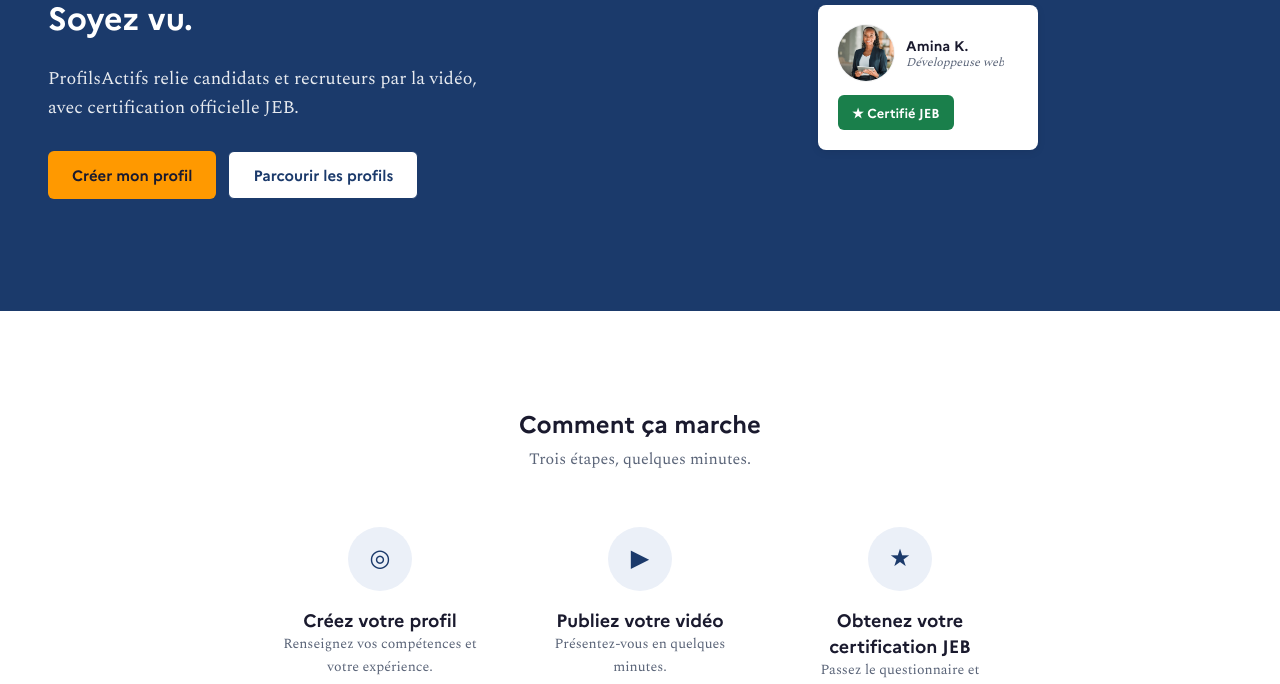
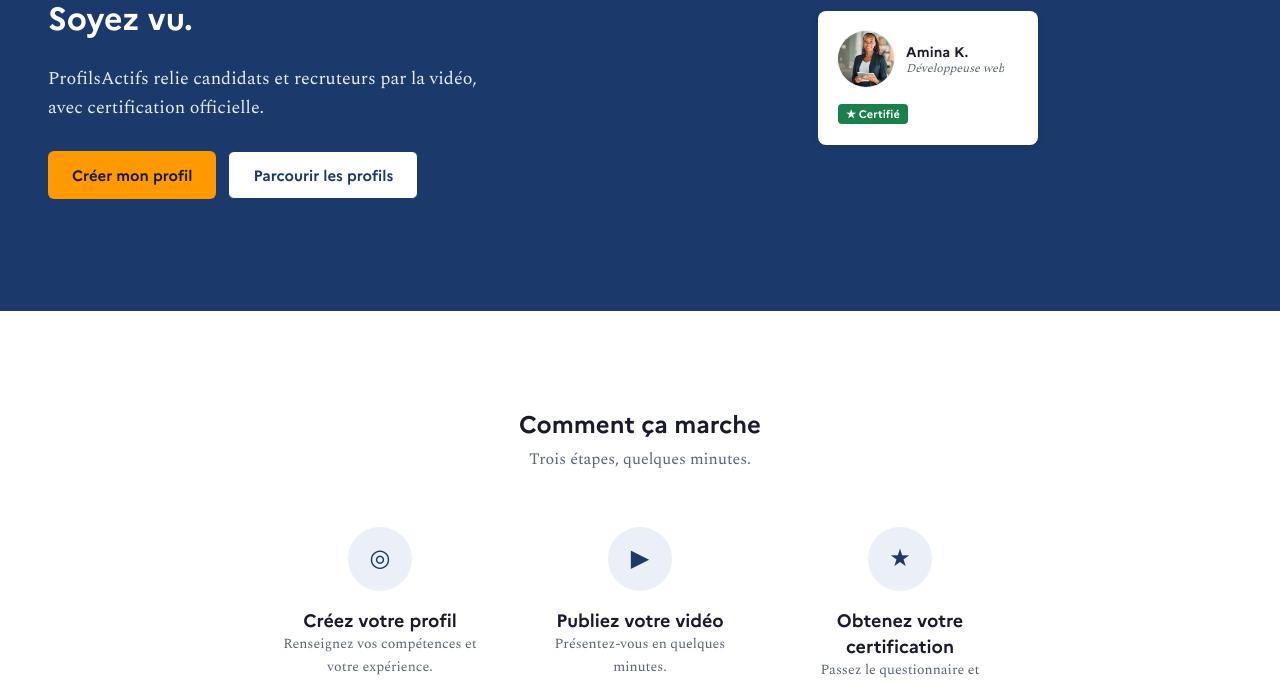
Before and after one commit to Nexlein/Survivor-ProfilsActifs, a Next.js app in the folder frontend/: page / in a window 1280 px wide. Shown: the part 261-945 px from the top of the page. Built offline with nearby package versions, Linux system fonts and the light colour scheme; no server answers.

Commit message:
fix: remove jeb mentions on the code

```diff
--- a/frontend/src/app/design-system/page.tsx
+++ b/frontend/src/app/design-system/page.tsx
@@ -56,7 +56,7 @@ export default function DesignSystemPage() {
       <section className="flex flex-col gap-4">
         <h2>Badges &amp; chips</h2>
         <div className="flex flex-wrap gap-3 items-center">
-          <Badge variant="success">★ Certifié JEB</Badge>
+          <Badge variant="success">★ Certifié</Badge>
           <Badge variant="neutral">Certification en cours</Badge>
           <Badge variant="admin">ADMIN</Badge>
           <Badge variant="vue">Vue</Badge>
--- a/frontend/src/app/page.tsx
+++ b/frontend/src/app/page.tsx
@@ -19,7 +19,7 @@ const STEPS = [
   },
   {
     icon: "★",
-    title: "Obtenez votre certification JEB",
+    title: "Obtenez votre certification",
     description: "Passez le questionnaire et décrochez votre badge.",
   },
 ];
@@ -94,7 +94,7 @@ export default function Home() {
         <div className="flex-1 flex flex-col gap-7 max-w-lg">
           <h1 className="text-white">Valorisez vos compétences. Soyez vu.</h1>
           <p className="font-body text-lg leading-relaxed text-white/90 max-w-md">
-            ProfilsActifs relie candidats et recruteurs par la vidéo, avec certification officielle JEB.
+            ProfilsActifs relie candidats et recruteurs par la vidéo, avec certification officielle.
           </p>
           <div className="flex gap-3 flex-wrap justify-center md:justify-start w-full md:w-auto">
             <HeroActions />
--- a/frontend/src/app/profils/[id]/page.tsx
+++ b/frontend/src/app/profils/[id]/page.tsx
@@ -120,7 +120,7 @@ export default function PublicProfilePage() {
 
         {profile.hasCertificationBadge ? (
           <div className="mb-4">
-            <Badge variant="success">★ Certifié JEB</Badge>
+            <Badge variant="success">★ Certifié</Badge>
             {profile.certificationScore !== null && (
               <p className="text-center text-[13px] text-text-secondary mt-1.5">
                 Score : {profile.certificationScore}/1000
--- a/frontend/src/app/profils/page.tsx
+++ b/frontend/src/app/profils/page.tsx
@@ -160,7 +160,7 @@ export default function ProfileCatalogPage() {
         />
         <Checkbox
           id="filter-certified"
-          label="Certifié JEB uniquement"
+          label="Certifié uniquement"
           wrapperClassName="items-center mb-4"
           checked={certifiedOnly}
           onChange={(e) => setCertifiedOnly(e.target.checked)}
--- a/frontend/src/app/questionnaire/page.tsx
+++ b/frontend/src/app/questionnaire/page.tsx
@@ -19,7 +19,7 @@ import { useRequireAuth } from "@/lib/use-require-auth";
 type ViewState = "loading" | "intro" | "question" | "pass" | "fail" | "error";
 
 export default function QuestionnairePage() {
-  usePageTitle("Questionnaire de certification JEB");
+  usePageTitle("Questionnaire de certification");
   const authReady = useRequireAuth();
   const [view, setView] = useState<ViewState>("loading");
   const [loadError, setLoadError] = useState<string | null>(null);
@@ -105,7 +105,7 @@ export default function QuestionnairePage() {
   if (view === "intro") {
     return (
       <main className="max-w-xl mx-auto px-6 py-16 text-center">
-        <h1 className="mb-4">Questionnaire de Certification JEB</h1>
+        <h1 className="mb-4">Questionnaire de Certification</h1>
         <p className="font-body text-[15px] leading-6 text-text mb-3">
           Ce questionnaire évalue vos aptitudes professionnelles transversales : communication,
           organisation, adaptabilité. Il comprend {questions.length} questions. Votre progression est
@@ -210,7 +210,7 @@ export default function QuestionnairePage() {
     return (
       <main className="bg-bg-secondary py-16 px-6 text-center">
         <div className="w-20 h-20 rounded-full bg-success text-white font-bold text-xl flex items-center justify-center mx-auto mb-5">
-          JEB ★
+          ★
         </div>
         <h1 className="text-success mb-2.5">
           Félicitations ! Vous avez obtenu votre badge de certification.
@@ -229,7 +229,7 @@ export default function QuestionnairePage() {
   return (
     <main className="bg-[#FFF5F5] py-16 px-6 text-center">
       <div className="w-20 h-20 rounded-full bg-border text-text-secondary font-bold text-xl flex items-center justify-center mx-auto mb-5">
-        JEB
+        ✕
       </div>
       <h1 className="mb-2.5">Certification non obtenue cette fois.</h1>
       <p className="font-bold text-text mb-1.5">Score final : {result?.totalScore}/1000</p>
--- a/frontend/src/app/register/page.tsx
+++ b/frontend/src/app/register/page.tsx
@@ -21,7 +21,7 @@ export default function RegisterRolePage() {
           <h3 className="mb-2">Demandeur demploi</h3>
           <p className="font-body text-sm text-text-secondary mb-4">
             Créez votre profil, publiez votre vidéo de présentation et obtenez votre certification
-            officielle JEB.
+            officielle.
           </p>
           <Link href="/register/candidate" className={buttonClasses("primary", "md", "w-full")}>
             Je suis demandeur d'emploi
--- a/frontend/src/components/layout/Header.tsx
+++ b/frontend/src/components/layout/Header.tsx
@@ -38,7 +38,7 @@ function getNavLinks(user: AuthUser | null): NavLink[] {
   return [
     { href: `/profils/${user.id}`, label: "Mon profil" },
     { href: "/notifications", label: "Notifications" },
-    { href: "/questionnaire", label: "Certification JEB" },
+    { href: "/questionnaire", label: "Certification" },
   ];
 }
 
--- a/frontend/src/components/ui/Badge.tsx
+++ b/frontend/src/components/ui/Badge.tsx
@@ -3,8 +3,8 @@ import { ReactNode } from "react";
 type BadgeVariant = "success" | "neutral" | "admin" | "vue" | "contact" | "favorite";
 
 const variantClasses: Record<BadgeVariant, string> = {
-  success: "bg-success text-white text-[13px] font-bold px-3.5 py-2 rounded-md",
-  neutral: "bg-bg-secondary text-text-secondary text-[13px] font-semibold px-3.5 py-2 rounded-md",
+  success: "bg-success text-white text-[11px] font-bold px-2 py-0.5 rounded-sm",
+  neutral: "bg-bg-secondary text-text-secondary text-[11px] font-semibold px-2 py-0.5 rounded-sm",
   admin: "bg-primary text-white text-[11px] font-bold px-2 py-0.5 rounded-sm",
   vue: "bg-chip-bg text-chip-text text-[11px] font-bold px-2 py-0.5 rounded-sm",
   contact: "bg-badge-contact-bg text-badge-contact-text text-[11px] font-bold px-2 py-0.5 rounded-sm",
--- a/frontend/src/components/ui/Card.tsx
+++ b/frontend/src/components/ui/Card.tsx
@@ -28,7 +28,7 @@ export function ProfileCard({ name, role, avatarUrl, certified, className = "",
         </div>
       </div>
       {certified ? (
-        <Badge variant="success">★ Certifié JEB</Badge>
+        <Badge variant="success">★ Certifié</Badge>
       ) : (
         <Badge variant="neutral">Certification en cours</Badge>
       )}
```
